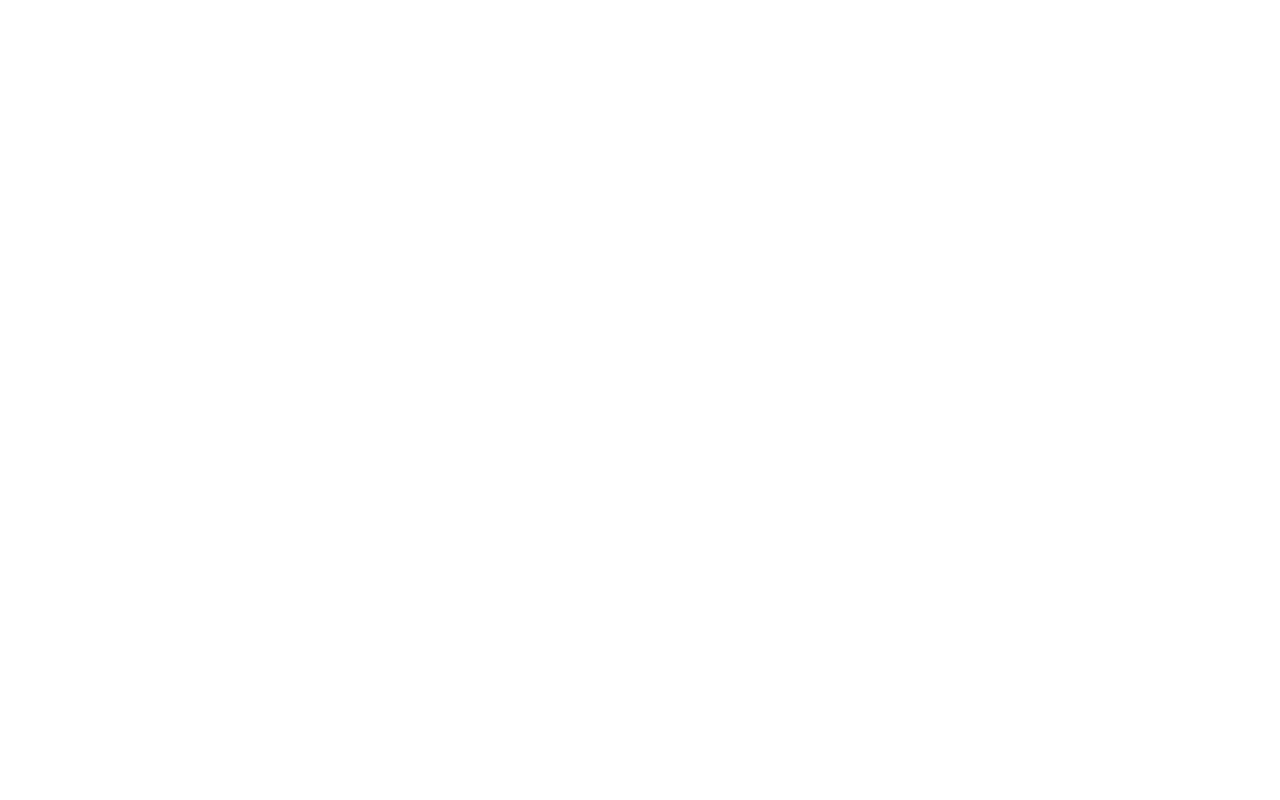
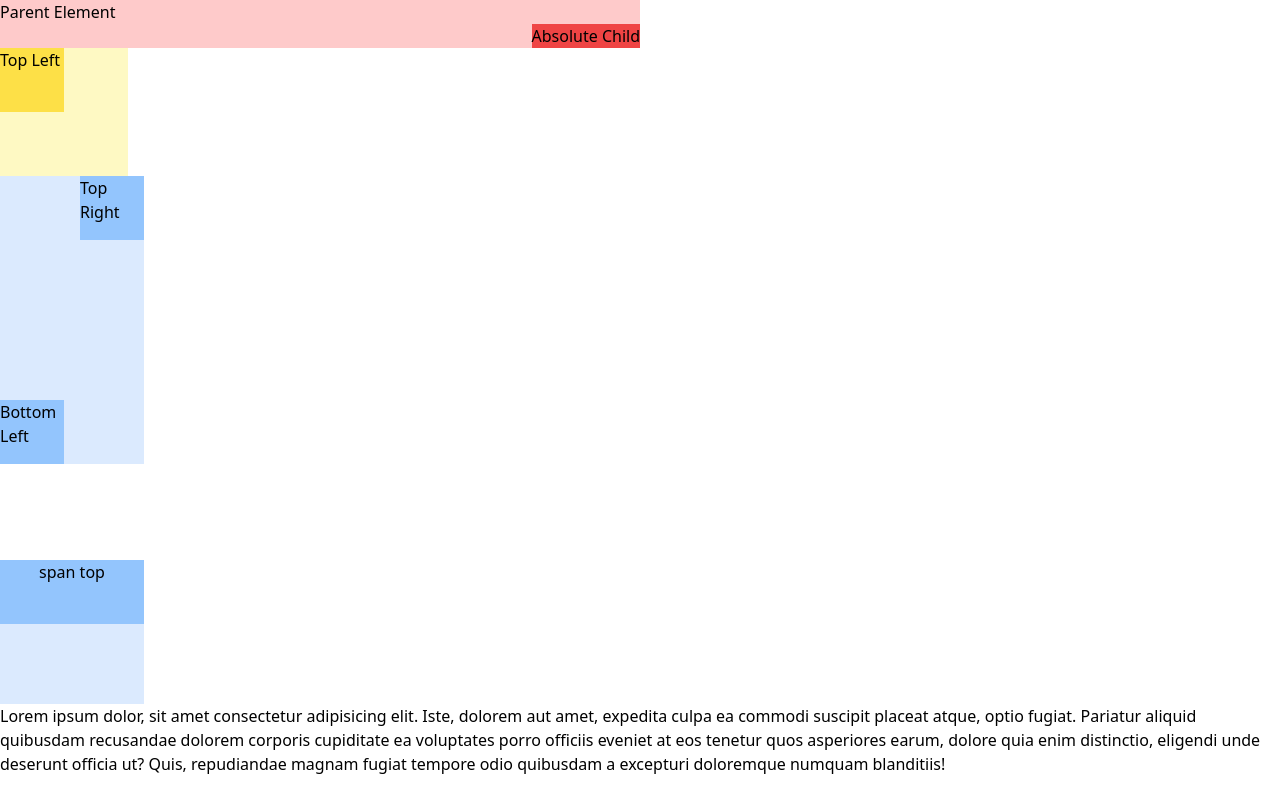
Before and after one commit to zackscovitch01/tailwind-sandbox-starter, a plain HTML site: page 06-layout-position/index.html in a window 1280 px wide. Drawn offline with nearby package versions, Linux system fonts and the light colour scheme.

Commit message:
positionning tailwind

```diff
--- a/06-layout-position/index.html
+++ b/06-layout-position/index.html
@@ -9,16 +9,42 @@
   </head>
   <body>
     <!-- Positioning -->
+    <div class="relative h-12 bg-red-200 w-1/2">
+      <p>Parent Element</p>
+      <div class="absolute bottom-0 right-0 bg-red-500">
+        <p>Absolute Child</p>
+      </div>
+    </div>
 
     <!-- Top left corner -->
+    <div class="relative w-32 h-32 bg-yellow-100">
+      <div class="absolute top-0 left-0 h-16 w-16 bg-yellow-300">
+        <p>Top Left</p>
+      </div>
+    </div>
 
     <!-- Top right corner -->
+    <div class="relative w-36 h-36 bg-blue-100">
+      <div class="absolute top-0 right-0 h-16 w-16 bg-blue-300">
+        <p>Top Right</p>
+      </div>
+    </div>
 
     <!-- Bottom left corner -->
+    <div class="relative w-36 h-36 bg-blue-100">
+      <div class="absolute bottom-0 left-0 h-16 w-16 bg-blue-300">
+        <p>Bottom Left</p>
+      </div>
+    </div>
 
     <!-- Bottom right corner -->
 
     <!-- Span top edge -->
+    <div class="relative w-36 h-36 bg-blue-100 mt-24">
+      <div class="absolute top-0 inset-x-0 h-16 bg-blue-300 text-center">
+        <p>span top</p>
+      </div>
+    </div>
 
     <!-- Span left edge -->
 
@@ -27,6 +53,15 @@
     <!-- Span bottom edge -->
 
     <!-- Display Classes -->
+    <div class="block">
+      Lorem ipsum dolor, sit amet consectetur adipisicing elit. Iste, dolorem
+      <span class="inline"> aut amet, expedita</span> culpa ea commodi suscipit
+      placeat atque, optio fugiat. Pariatur aliquid quibusdam recusandae dolorem
+      corporis cupiditate ea voluptates porro officiis eveniet at eos tenetur
+      quos asperiores earum, dolore quia enim distinctio, eligendi unde deserunt
+      officia ut? Quis, repudiandae magnam fugiat tempore odio quibusdam a
+      excepturi doloremque numquam blanditiis!
+    </div>
 
     <!-- Z-Index -->
 
```
